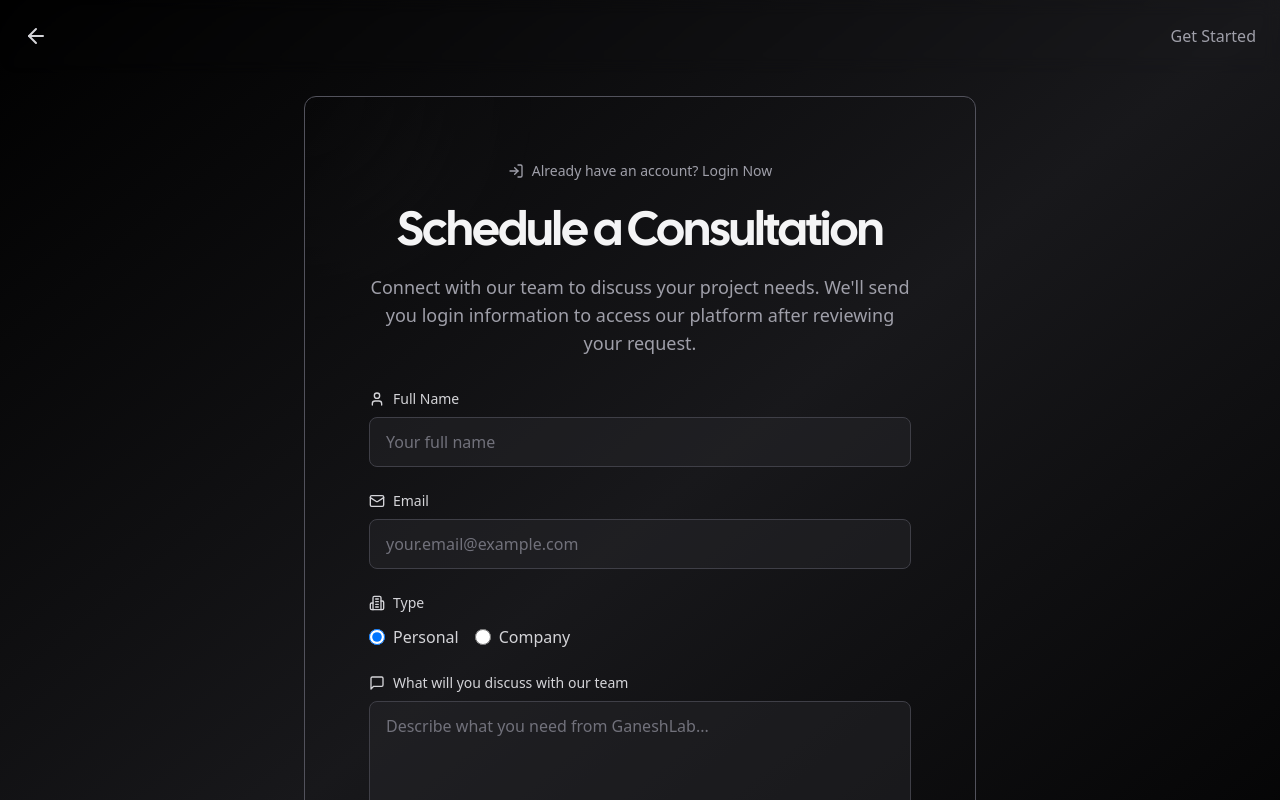
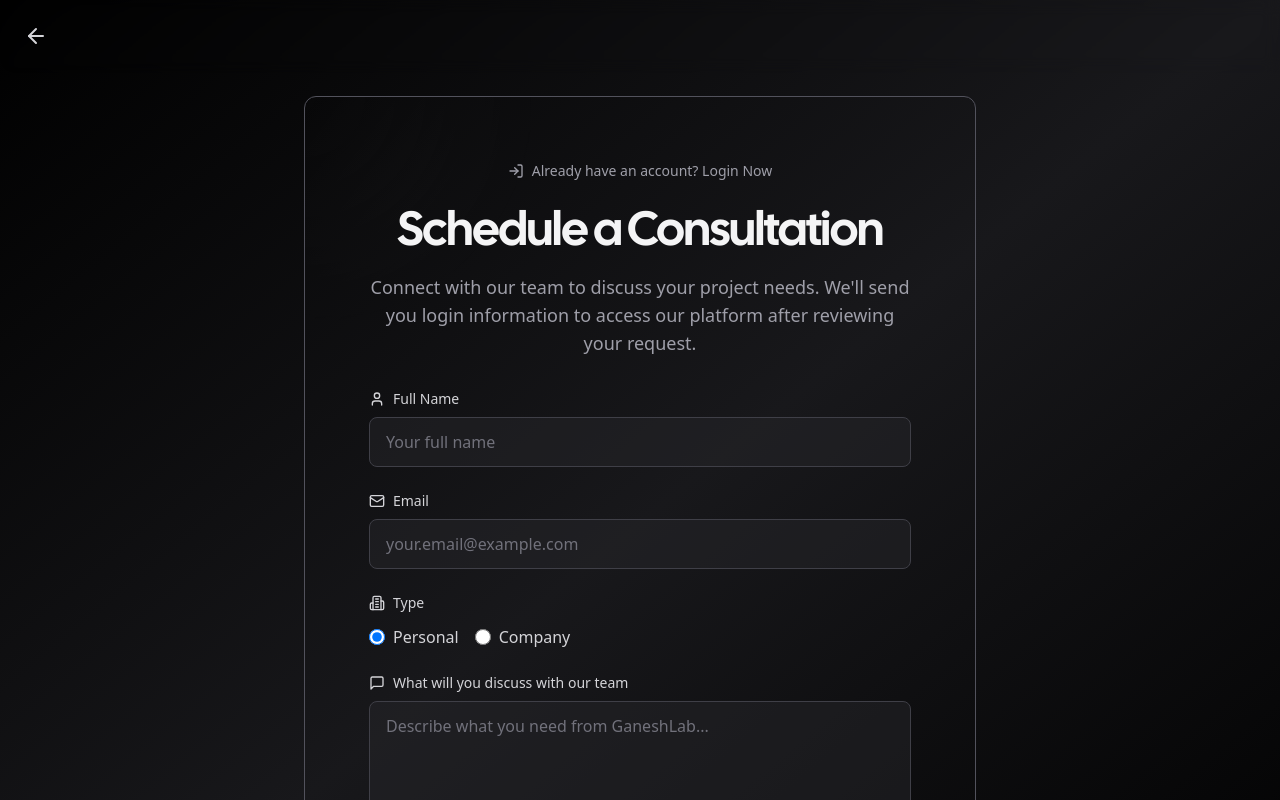
Before and after one commit to XenchinRyu7/GaneshLab-Consultation, a Next.js app: page /get-started in a window 1280 px wide. Shown: the top 800 px of the page. Built offline with nearby package versions, Linux system fonts and the light colour scheme.

Commit message:
feat(navigation): update navigation link to point to the 'get-started' page fix(login-form): remove unnecessary comments and streamline success handling fix(waitlist-page): add header with back navigation link chore(package): update Next.js related packages to version 16.0.7

```diff
--- a/src/app/auth/_components/login-form.tsx
+++ b/src/app/auth/_components/login-form.tsx
@@ -60,20 +60,15 @@ export function LoginForm() {
         });
         setIsLoading(false);
       } else {
-        // If no error, login was successful and redirect should happen
         console.log("[LoginForm] Login successful, redirecting...");
         toast.success("Login successful", {
           description: data.remember ? "You will stay logged in for 30 days" : "Welcome back!",
         });
-        // Don't set isLoading to false here as we're redirecting
         router.refresh();
-        // Redirect will happen from server action
       }
     } catch (error) {
-      // This catch block handles unexpected errors
       console.error("[LoginForm] Unexpected error:", error);
 
-      // Check if it's a redirect error (Next.js throws this for redirects)
       if (error && typeof error === "object" && "digest" in error) {
         console.log("[LoginForm] Redirect error (expected):", error);
         return;
--- a/src/app/get-started/page.tsx
+++ b/src/app/get-started/page.tsx
@@ -4,10 +4,9 @@ import { useState } from "react";
 
 import Link from "next/link";
 
-import { Mail, Building2, User, MessageSquare, LogIn } from "lucide-react";
+import { Mail, Building2, User, MessageSquare, LogIn, ArrowLeft } from "lucide-react";
 
 import { Card } from "@/components/card";
-import { Navigation } from "@/components/nav";
 
 export default function WaitlistPage() {
   const [formData, setFormData] = useState({
@@ -55,7 +54,17 @@ export default function WaitlistPage() {
 
   return (
     <div className="min-h-screen bg-linear-to-tl from-zinc-900/0 via-zinc-900 to-zinc-900/0">
-      <Navigation />
+      <header>
+        <div
+          className={`bg-zinc-900/0" : "border-zinc-800 bg-zinc-900/500" fixed inset-x-0 top-0 z-50 border-b border-transparent backdrop-blur duration-200`}
+        >
+          <div className="container mx-auto p-6">
+            <Link href="/" className="text-zinc-300 duration-200 hover:text-zinc-100">
+              <ArrowLeft className="h-6 w-6" />
+            </Link>
+          </div>
+        </div>
+      </header>
       <div className="container mx-auto flex min-h-screen items-start justify-center px-4 pt-24 pb-8">
         <div className="mx-auto w-full max-w-2xl">
           <Card>
--- a/src/components/nav.tsx
+++ b/src/components/nav.tsx
@@ -26,7 +26,7 @@ export const Navigation: React.FC = () => {
       >
         <div className="container mx-auto flex flex-row-reverse items-center justify-between p-6">
           <div className="flex justify-between gap-8">
-            <Link href="/consultation" className="text-zinc-400 duration-200 hover:text-zinc-100">
+            <Link href="/get-started" className="text-zinc-400 duration-200 hover:text-zinc-100">
               Get Started
             </Link>
           </div>
```
Also changed, not shown: 1 other file (tests, documents, lock files or other folders).
